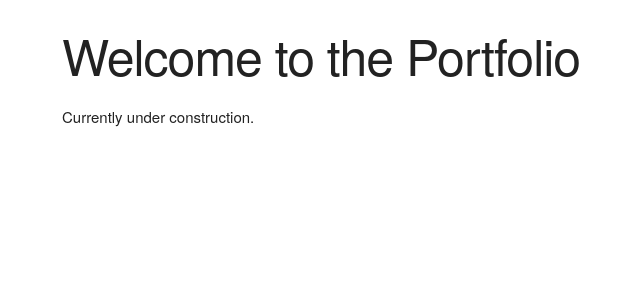
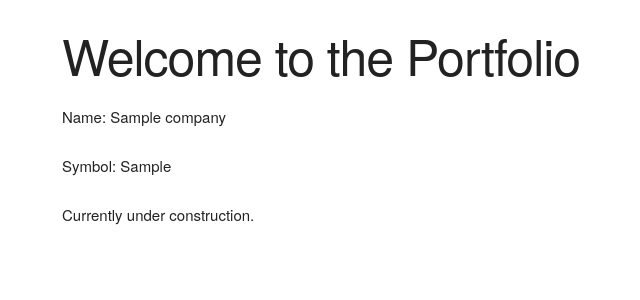
Before and after one commit to arensdj/stock_portfolio, a Flask app: template src/templates/portfolio.html in a window 1280 px wide. Shown: the part 92-392 px from the top of the page, without its empty margins (66-706 px from the left). Run offline with Flask 2, Linux system fonts and the light colour scheme; the template is opened without the code that fills it: values that come from a table or form of the project are taken from there, others are empty; tables that the repository leaves empty hold one stand-in row (values such as "Sample post").

Commit message:
Making changes on how company information is being rendered.

```diff
--- a/src/routes.py
+++ b/src/routes.py
@@ -1,4 +1,4 @@
-from flask import render_template, abort, redirect, url_for, flash, request
+from flask import render_template, abort, redirect, url_for, flash, request, session
 from sqlalchemy.exc import DBAPIError, IntegrityError
 from .forms import CompanyForm, CompanyAddForm
 from .models import Company, db
@@ -21,12 +21,11 @@ def company_search():
     if form.validate_on_submit():
         try:
             symbol = form.data['symbol']
-
             url = 'https://api.iextrading.com/1.0/stock/{}/company'.format(symbol)
-
+            # import pdb; pdb.set_trace()
             response = requests.get(url)
             data = json.loads(response.text)
-            db.session['context'] = data
+            session['context'] = data
             # db.session['symbol'] = symbol
 
             # return redirect(url_for('.portfolio'))
@@ -41,8 +40,8 @@ def preview_company():
     """
     """
     form_context = {
-        'name': session['context']['name'],
-        'symbol' : session['symbol'],
+        'name': session['context']['companyName'],
+        'symbol' : session['context']['symbol']
     }
     form = CompanyAddForm(**form_context)
 
@@ -51,10 +50,15 @@ def preview_company():
             company = Company(name=form.data['companyName'], symbol=form.data['symbol'])
             db.session.add(company)
             db.session.commit()
-        except (DBAPIError, IntegrityError, JSONDecodeError):
+        except IntegrityError:
+            flash(form.data['name'] + ' This company exists in the Portfolio.')
+            return redirect(url_for('.preview_company'))
+        except DBAPIError as e:
             flash('Something went wrong with your search.')
-            # return render_template(url_for('.preview_company'))
-            return render_template(url_for('.preview_company'))
+            return redirect(url_for('.preview_company'))
+        # except (DBAPIError, IntegrityError, JSONDecodeError):
+        #     flash('Something went wrong with your search.')
+        #     return render_template(url_for('.preview_company'))
 
         return redirect(url_for('.portfolio'))
 
@@ -62,10 +66,14 @@ def preview_company():
         'preview.html',
         form=form,
         symbol=form_context['symbol'],
-        name=session['context'],
+        name=session['context']['companyName'],
     )
 
 @app.route('/portfolio', methods=['GET'])
 def portfolio():
     companies = Company.query.all()
     return render_template('company.html', companies=companies)
+
+#   'company.html',
+#         form=form,
+#         **form_context
--- a/src/templates/portfolio.html
+++ b/src/templates/portfolio.html
@@ -3,6 +3,14 @@
 {% block content %}
 <div class="container">
     <h1>Welcome to the Portfolio</h1>
+
+    {% for company in companies %}
+    <div class="company">
+      <p>Name: {{ company.name }}</p>
+      <p>Symbol: {{ company.symbol }}</p>
+    </div>
+    {% endfor %}
+
     <p>Currently under construction.</p>
 </div>
 {% endblock content %}
```
